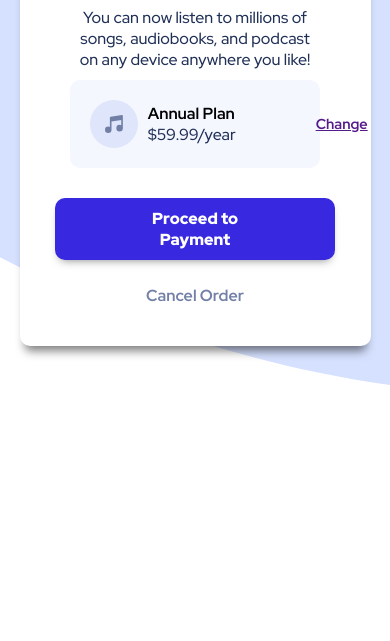
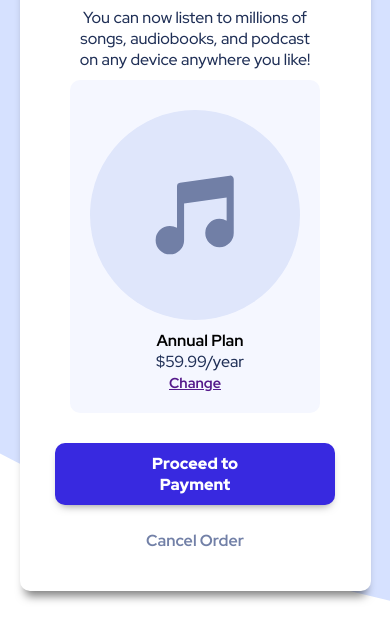
Before and after one commit to althafdaa/order-summary, a plain HTML site: page index.html in a window 390 px wide. Shown: the part 301-942 px from the top of the page. Before the commit the page ends 844 px from the top, so only its background shows below. Drawn offline with Linux system fonts and the light colour scheme.

Commit message:
Update style.css

```diff
--- a/style.css
+++ b/style.css
@@ -39,6 +39,21 @@ body {
 @media screen and (max-width: 500px) {
   .container {
     width: 90%;
+  }
+
+  content .price {
+    justify-content: center;
+    text-align: center;
+    flex-direction: column;
+  }
+
+  content img {
+    margin: 10px auto;
+  }
+
+  content .price a {
+    margin-top: 10px;
+    padding-left: 0px;
   }
 }
 
```
